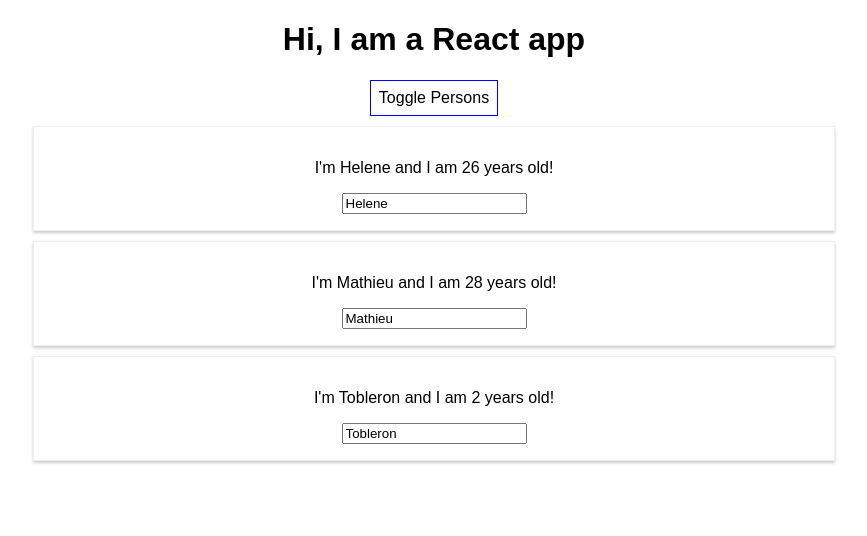
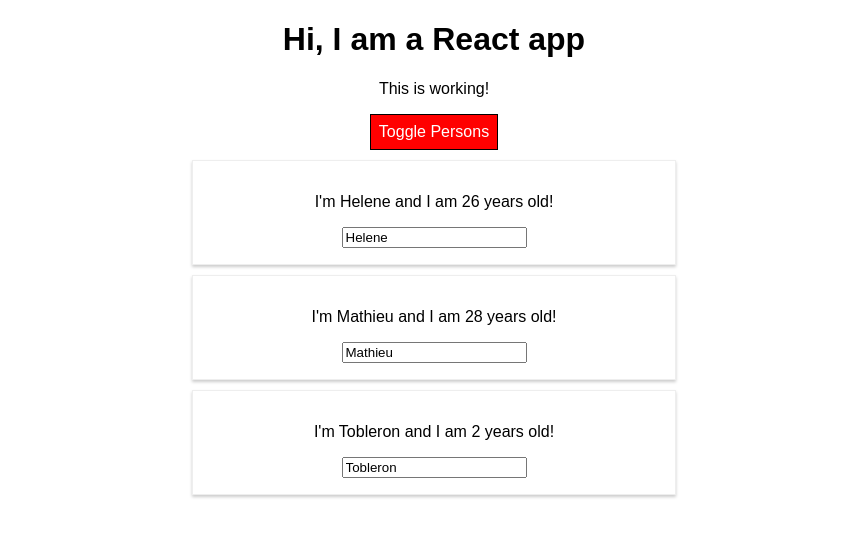
Before and after one commit to lemasson-h/react-miscellaneous, a React (Create React App) app in the folder complete-guide/: page / in a window 1280 px wide. Both pictures are taken after a click on the button "Toggle Persons". Shown: the top 536 px of the page, without its empty margins (206-1073 px from the left). Built offline with nearby package versions, Linux system fonts and the light colour scheme.

Commit message:
Add Radius and small examples on how to use it

```diff
--- a/complete-guide/package.json
+++ b/complete-guide/package.json
@@ -3,6 +3,7 @@
   "version": "0.1.0",
   "private": true,
   "dependencies": {
+    "radium": "^0.19.6",
     "react": "^16.1.1",
     "react-dom": "^16.1.1",
     "react-scripts": "1.0.17"
--- a/complete-guide/src/App.css
+++ b/complete-guide/src/App.css
@@ -1,3 +1,11 @@
 .App {
   text-align: center;
 }
+
+.red {
+    color: red;
+}
+
+.bold {
+  font-weight: bold;
+}
--- a/complete-guide/src/App.js
+++ b/complete-guide/src/App.js
@@ -1,6 +1,7 @@
 import React, { Component } from 'react';
 import './App.css';
 import Person from './Person/Person';
+import Radium, { StyleRoot } from 'radium';
 
 class App extends Component {
   state = {
@@ -59,13 +60,27 @@
 
   render() {
     const style = {
-        backgroundColor: 'white',
+        backgroundColor: 'green',
+        color: 'white',
         font: 'inherit',
-        border: '1px solid blue',
+        border: '1px solid black',
         padding: '8px',
-        cursor: 'pointer'
+        cursor: 'pointer',
+        ':hover': {
+          backgroundColor: 'lightgreen',
+          color: 'black'
+        }
     };
+    const classesForP = [];
     let persons = null;
+
+    if (this.state.persons.length <= 2) {
+      classesForP.push('red');
+    }
+
+    if (this.state.persons.length <= 1) {
+      classesForP.push('bold');
+    }
 
     if (this.state.showPersons) {
       persons = (
@@ -92,17 +107,26 @@
             */}
         </div>
       );
+
+      style.backgroundColor = 'red';
+      style[':hover'] = {
+        backgroundColor: 'salmon',
+        color: 'back'
+      }
     }
 
     return (
+      <StyleRoot>
         <div className="App">
           <h1>Hi, I am a React app</h1>
+          <p className={classesForP.join(' ')}>This is working!</p>
           {/*The function binding can be inefficient, prefer the bind version: onClick={() => this.switchNameHandler('Ghislaine') }*/}
           <button
             style={style}
             onClick={this.togglePersonsHandler}>Toggle Persons</button>
             {persons}
         </div>
+      </StyleRoot>
     );
     // return React.createElement(
     //   'div',
@@ -116,4 +140,4 @@
   }
 }
 
-export default App;
+export default Radium(App);
--- a/complete-guide/src/Person/Person.css
+++ b/complete-guide/src/Person/Person.css
@@ -7,3 +7,9 @@
   text-align: center;
   margin-top: 10px;
 }
+
+/*@media (min-width: 500px) {
+  .Person {
+    width: 450px;
+  }*
+}*/
--- a/complete-guide/src/Person/Person.js
+++ b/complete-guide/src/Person/Person.js
@@ -1,9 +1,16 @@
 import React from 'react';
 import './Person.css';
+import Radium from 'radium';
 
 const person = (props) => {
+  const style = {
+      '@media (min-width: 500px)': {
+        width: '450px'
+      }
+  };
+
   return (
-    <div className="Person">
+    <div className="Person" style={style}>
       <p onClick={props.click}>I'm {props.name} and I am {props.age} years old!</p>
       {!!props.children ? <p>{props.children}</p> : null }
       <input type="text" onChange={props.changed} value={props.name}/>
@@ -11,4 +18,4 @@
   )
 }
 
-export default person;
+export default Radium(person);
```
Also changed, not shown: 1 other file (tests, documents, lock files or other folders). Lines whose indentation alone changed are shown as unchanged.
